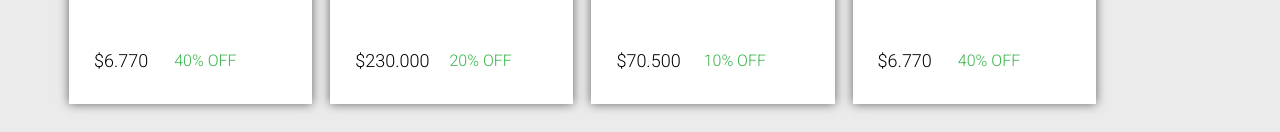
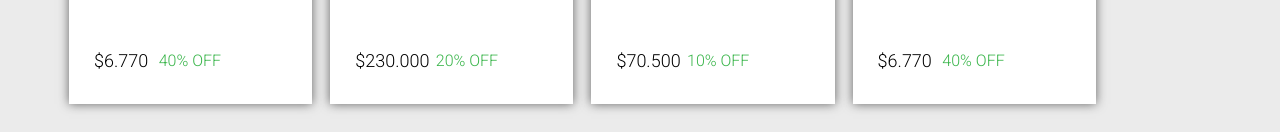
Before and after one commit to BrunoMaiorano/Mercadoliebre, a website: page views/home.html in a window 1280 px wide. Shown: the part 777-909 px from the top of the page. Drawn offline with Linux system fonts and the light colour scheme; files that its build step writes are made by us from their sources; files whose address does not match are found by name.

Commit message:
algunos arregkis

```diff
--- a/app.js
+++ b/app.js
@@ -8,7 +8,7 @@ const publicPath = path.resolve(__dirname, './public')
 app.use(express.static(publicPath));
 
 app.listen(3050, function(){
-    console.log('servidor corriendo');
+    console.log("Servidor corriendo en http://localhost:3050");
 });
 
 app.get('/', function(req, res){
--- a/public/css/styles.css
+++ b/public/css/styles.css
@@ -146,6 +146,8 @@ article{
     flex-grow: 0.3;
     font-size: 18px;
     margin-left: 10px;
+    width: 30vw;
+    padding-right: 0.5vw;
 }
 
 
@@ -172,6 +174,7 @@ article{
     font-size: 16px;
     align-self: center;
     margin: 0;
+    width: 70vw;
     color: #39b54a;
 }
 
```
